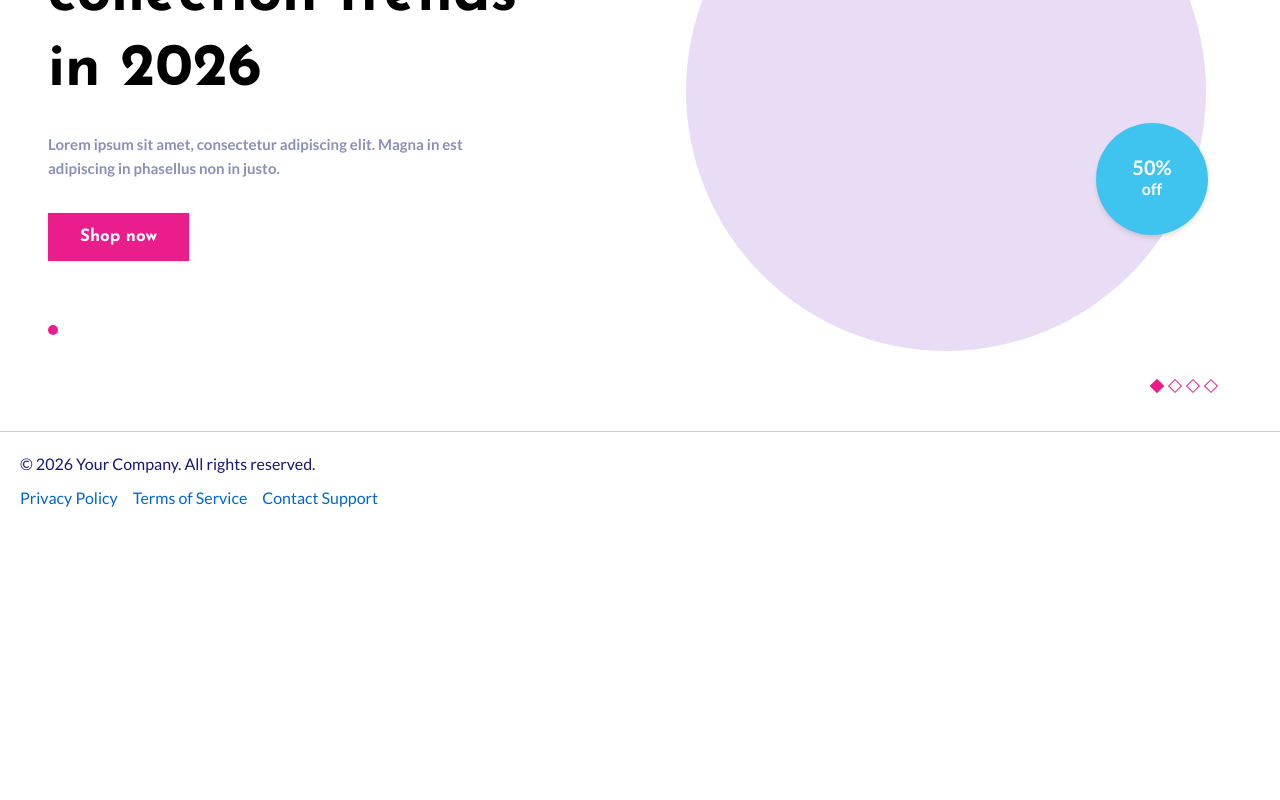
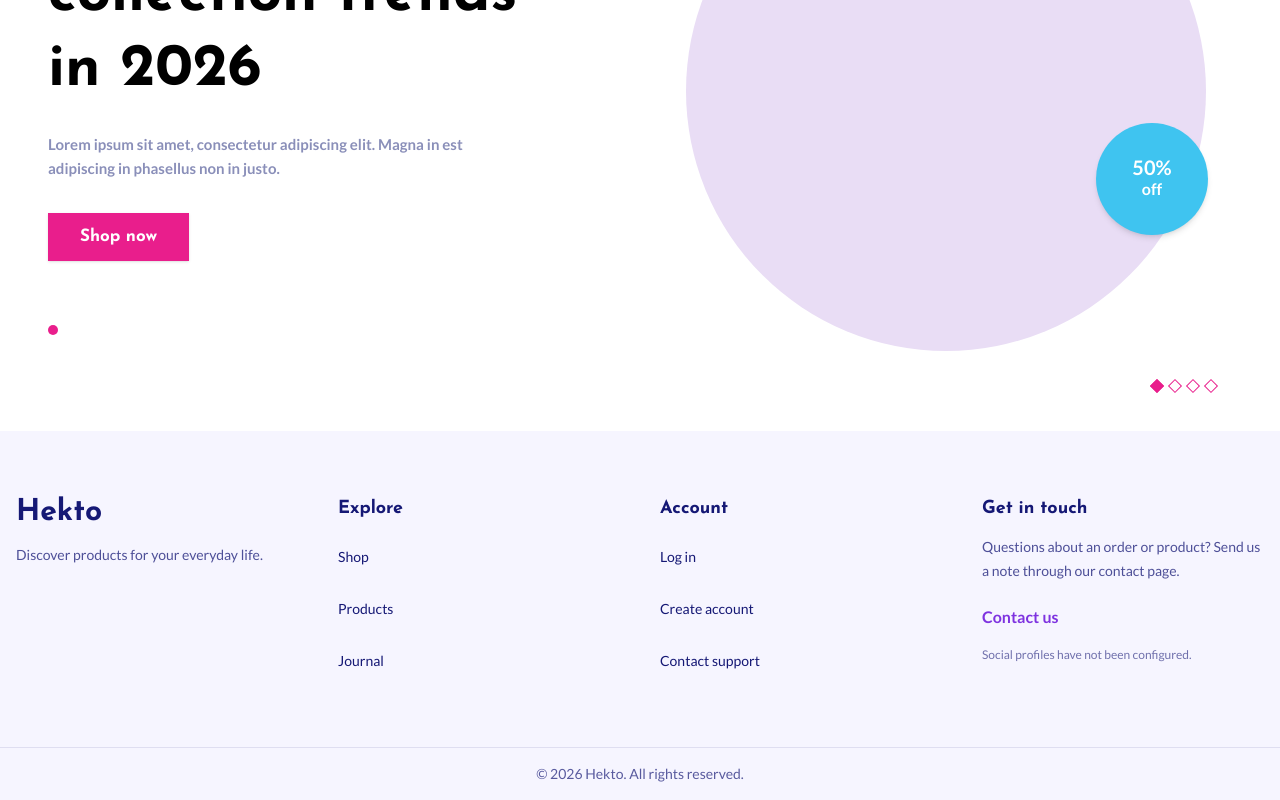
Before and after one commit to GyanendraAryal/e-commerce, a React (Vite) app: page / in a window 1280 px wide. Shown: the part 344-1144 px from the top of the page. Before the commit the page ends 874 px from the top, so only its background shows below. Built offline with nearby package versions, Linux system fonts and the light colour scheme; no server answers.

Commit message:
Update footer

```diff
--- a/src/components/Footer.tsx
+++ b/src/components/Footer.tsx
@@ -1,32 +1,106 @@
-import React from 'react'
+import { Link } from "react-router-dom";
 
-// 1. Defining standard object structure for link shapes
-const defaultLinks = [
-    { label: "Privacy Policy", href: "/privacy" },
-    { label: "Terms of Service", href: "/terms" },
-    { label: "Contact Support", href: "/contact" }
-]
+const Footer = () => {
+  return (
+    <footer className="bg-dark-white mt-auto">
+      <div className="mx-auto grid max-w-7xl gap-10 px-4 py-12 sm:grid-cols-2 lg:grid-cols-4 lg:py-16">
+        <div>
+          <Link
+            to="/"
+            className="font-josefin text-primary-dark text-3xl font-bold"
+          >
+            Hekto
+          </Link>
+          <p className="text-primary-dark/75 mt-3 max-w-sm text-sm leading-6">
+            Discover products for your everyday life.
+          </p>
+        </div>
+        <div>
+          <h2 className="font-josefin text-primary-dark text-lg font-bold">
+            Explore
+          </h2>
+          <ul className="mt-3 space-y-2 text-sm">
+            <li>
+              <Link
+                className="hover:text-secondary inline-flex min-h-11 items-center"
+                to="/shop"
+              >
+                Shop
+              </Link>
+            </li>
+            <li>
+              <Link
+                className="hover:text-secondary inline-flex min-h-11 items-center"
+                to="/products"
+              >
+                Products
+              </Link>
+            </li>
+            <li>
+              <Link
+                className="hover:text-secondary inline-flex min-h-11 items-center"
+                to="/blogs"
+              >
+                Journal
+              </Link>
+            </li>
+          </ul>
+        </div>
+        <div>
+          <h2 className="font-josefin text-primary-dark text-lg font-bold">
+            Account
+          </h2>
+          <ul className="mt-3 space-y-2 text-sm">
+            <li>
+              <Link
+                className="hover:text-secondary inline-flex min-h-11 items-center"
+                to="/login"
+              >
+                Log in
+              </Link>
+            </li>
+            <li>
+              <Link
+                className="hover:text-secondary inline-flex min-h-11 items-center"
+                to="/register"
+              >
+                Create account
+              </Link>
+            </li>
+            <li>
+              <Link
+                className="hover:text-secondary inline-flex min-h-11 items-center"
+                to="/contact"
+              >
+                Contact support
+              </Link>
+            </li>
+          </ul>
+        </div>
+        <div>
+          <h2 className="font-josefin text-primary-dark text-lg font-bold">
+            Get in touch
+          </h2>
+          <p className="text-primary-dark/75 mt-3 text-sm leading-6">
+            Questions about an order or product? Send us a note through our
+            contact page.
+          </p>
+          <Link
+            to="/contact"
+            className="text-primary mt-3 inline-flex min-h-11 items-center font-bold hover:underline"
+          >
+            Contact us
+          </Link>
+          <p className="text-primary-dark/60 mt-2 text-xs">
+            Social profiles have not been configured.
+          </p>
+        </div>
+      </div>
+      <div className="border-primary-dark/10 text-primary-dark/70 border-t px-4 py-4 text-center text-sm">
+        © {new Date().getFullYear()} Hekto. All rights reserved.
+      </div>
+    </footer>
+  );
+};
 
-// 2. Destructuring props directly in the parameters with default fallback values
-const Footer = ({
-    companyName = "Your Company",
-    links = defaultLinks
-}) => {
-    return (
-        <footer style={{ padding: '20px', borderTop: '1px solid #ccc', marginTop: 'auto' }}>
-            <p>&copy; {new Date().getFullYear()} {companyName}. All rights reserved.</p>
-
-            {links.length > 0 && (
-                <nav style={{ display: 'flex', gap: '15px', marginTop: '10px' }}>
-                    {links.map((link, index) => (
-                        <a key={index} href={link.href} style={{ textDecoration: 'none', color: '#0066cc' }}>
-                            {link.label}
-                        </a>
-                    ))}
-                </nav>
-            )}
-        </footer>
-    )
-}
-
-export default Footer
+export default Footer;
```
